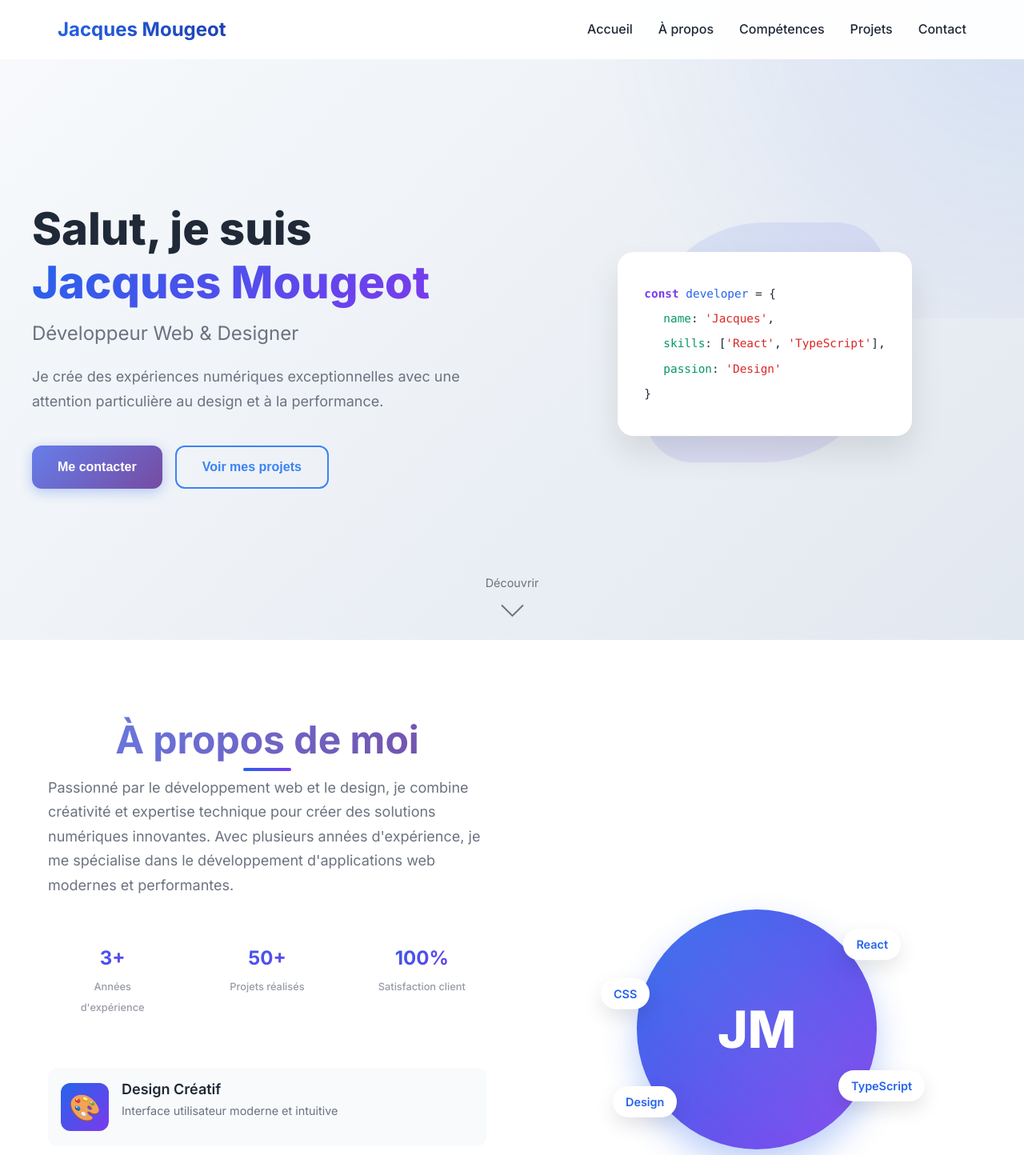
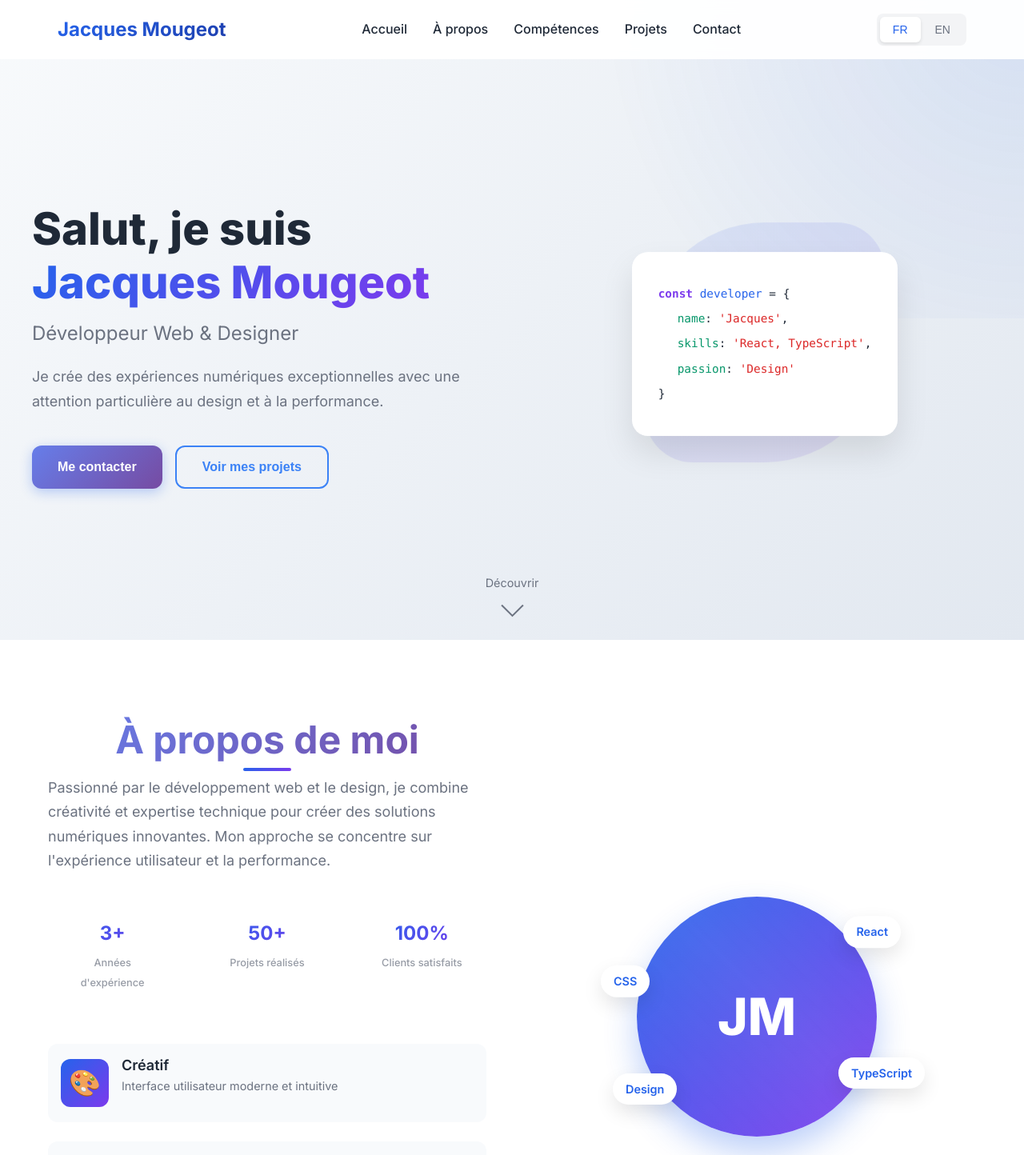
Before and after one commit to jmougeot/Website, a React (Create React App) app: page / in a window 1280 px wide. Shown: the top 1444 px of the page at 80% size. Built offline with nearby package versions, Linux system fonts and the light colour scheme.

Commit message:
changement de langue

```diff
--- a/src/App.tsx
+++ b/src/App.tsx
@@ -1,4 +1,4 @@
-import React from 'react';
+import React, { useState, createContext, useContext } from 'react';
 import Header from './components/Header/Header';
 import Hero from './components/Hero/Hero';
 import About from './components/About/About';
@@ -6,10 +6,33 @@ import Skills from './components/Skills/Skills';
 import Projects from './components/Projects/Projects';
 import Contact from './components/Contact/Contact';
 import Footer from './components/Footer/Footer';
+import { translations } from './translations';
 import './App.css';
 
+type Language = 'fr' | 'en';
+
+interface LanguageContextType {
+  language: Language;
+  setLanguage: (lang: Language) => void;
+  t: typeof translations.fr;
+}
+
+const LanguageContext = createContext<LanguageContextType | undefined>(undefined);
+
+export const useLanguage = () => {
+  const context = useContext(LanguageContext);
+  if (!context) {
+    throw new Error('useLanguage must be used within a LanguageProvider');
+  }
+  return context;
+};
+
 function App() {
+  const [language, setLanguage] = useState<Language>('fr');
+  const t = translations[language];
+
   return (
+    <LanguageContext.Provider value={{ language, setLanguage, t }}>
       <div className="App">
         <Header />
         <main>
@@ -21,6 +44,7 @@ function App() {
         </main>
         <Footer />
       </div>
+    </LanguageContext.Provider>
   );
 }
 
--- a/src/components/About/About.tsx
+++ b/src/components/About/About.tsx
@@ -1,32 +1,32 @@
 import React from 'react';
+import { useLanguage } from '../../App';
 import './About.css';
 
 const About: React.FC = () => {
+  const { t } = useLanguage();
+
   return (
     <section id="about" className="about">
       <div className="container">
         <div className="about-content">
           <div className="about-text">
-            <h2 className="section-title">À propos de moi</h2>
+            <h2 className="section-title">{t.about.title}</h2>
             <p className="about-description">
-              Passionné par le développement web et le design, je combine créativité
-              et expertise technique pour créer des solutions numériques innovantes.
-              Avec plusieurs années d'expérience, je me spécialise dans le développement
-              d'applications web modernes et performantes.
+              {t.about.description}
             </p>
 
             <div className="about-stats">
               <div className="stat-item">
                 <span className="stat-number">3+</span>
-                <span className="stat-label">Années d'expérience</span>
+                <span className="stat-label">{t.about.stats.experience}</span>
               </div>
               <div className="stat-item">
                 <span className="stat-number">50+</span>
-                <span className="stat-label">Projets réalisés</span>
+                <span className="stat-label">{t.about.stats.projects}</span>
               </div>
               <div className="stat-item">
                 <span className="stat-number">100%</span>
-                <span className="stat-label">Satisfaction client</span>
+                <span className="stat-label">{t.about.stats.clients}</span>
               </div>
             </div>
 
@@ -34,21 +34,21 @@ const About: React.FC = () => {
               <div className="quality-item">
                 <div className="quality-icon">🎨</div>
                 <div className="quality-text">
-                  <h4>Design Créatif</h4>
+                  <h4>{t.about.qualities.creative}</h4>
                   <p>Interface utilisateur moderne et intuitive</p>
                 </div>
               </div>
               <div className="quality-item">
                 <div className="quality-icon">⚡</div>
                 <div className="quality-text">
-                  <h4>Performance</h4>
+                  <h4>{t.about.qualities.reliable}</h4>
                   <p>Code optimisé pour une expérience fluide</p>
                 </div>
               </div>
               <div className="quality-item">
                 <div className="quality-icon">📱</div>
                 <div className="quality-text">
-                  <h4>Responsive</h4>
+                  <h4>{t.about.qualities.passionate}</h4>
                   <p>Adaptation parfaite sur tous les appareils</p>
                 </div>
               </div>
--- a/src/components/Footer/Footer.tsx
+++ b/src/components/Footer/Footer.tsx
@@ -1,7 +1,9 @@
 import React from 'react';
+import { useLanguage } from '../../App';
 import './Footer.css';
 
 const Footer: React.FC = () => {
+  const { t } = useLanguage();
   const currentYear = new Date().getFullYear();
 
   const scrollToTop = () => {
@@ -14,34 +16,34 @@ const Footer: React.FC = () => {
         <div className="footer-content">
           <div className="footer-main">
             <div className="footer-brand">
-              <h3>Jacques Mougeot</h3>
-              <p>Développeur Full Stack passionné par la création d'expériences numériques exceptionnelles.</p>
+              <h3>{t.footer.brand.name}</h3>
+              <p>{t.footer.brand.description}</p>
             </div>
 
             <div className="footer-links">
               <div className="footer-section">
-                <h4>Navigation</h4>
+                <h4>{t.footer.navigation.title}</h4>
                 <ul>
-                  <li><a href="#hero">Accueil</a></li>
-                  <li><a href="#about">À propos</a></li>
-                  <li><a href="#skills">Compétences</a></li>
-                  <li><a href="#projects">Projets</a></li>
-                  <li><a href="#contact">Contact</a></li>
+                  <li><a href="#hero">{t.footer.navigation.home}</a></li>
+                  <li><a href="#about">{t.footer.navigation.about}</a></li>
+                  <li><a href="#skills">{t.footer.navigation.skills}</a></li>
+                  <li><a href="#projects">{t.footer.navigation.projects}</a></li>
+                  <li><a href="#contact">{t.footer.navigation.contact}</a></li>
                 </ul>
               </div>
 
               <div className="footer-section">
-                <h4>Projets</h4>
+                <h4>{t.footer.projectsList.title}</h4>
                 <ul>
-                  <li><a href="#projects">Portfolio React</a></li>
-                  <li><a href="#projects">Application E-commerce</a></li>
-                  <li><a href="#projects">Dashboard Analytics</a></li>
-                  <li><a href="#projects">API REST</a></li>
+                  <li><a href="#projects">{t.footer.projectsList.portfolio}</a></li>
+                  <li><a href="#projects">{t.footer.projectsList.ecommerce}</a></li>
+                  <li><a href="#projects">{t.footer.projectsList.dashboard}</a></li>
+                  <li><a href="#projects">{t.footer.projectsList.api}</a></li>
                 </ul>
               </div>
 
               <div className="footer-section">
-                <h4>Technologies</h4>
+                <h4>{t.footer.technologies.title}</h4>
                 <ul>
                   <li>React & TypeScript</li>
                   <li>Node.js & Express</li>
@@ -51,7 +53,7 @@ const Footer: React.FC = () => {
               </div>
 
               <div className="footer-section">
-                <h4>Contact</h4>
+                <h4>{t.footer.contactInfo.title}</h4>
                 <ul>
                   <li>📧 jacques.mougeot@centrale-med.fr</li>
                   <li>📱 +33 6 12 34 56 78</li>
@@ -63,7 +65,7 @@ const Footer: React.FC = () => {
           </div>
 
           <div className="footer-social">
-            <h4>Suivez-moi</h4>
+            <h4>{t.footer.social.title}</h4>
             <div className="social-icons">
               <a href="https://www.linkedin.com/in/jacquesmougeot/" className="social-icon linkedin" aria-label="LinkedIn">
                 <span>💼</span>
--- a/src/components/Header/Header.css
+++ b/src/components/Header/Header.css
@@ -67,6 +67,41 @@
   width: 100%;
 }
 
+.header-actions {
+  display: flex;
+  align-items: center;
+}
+
+.language-switcher {
+  display: flex;
+  background: #f3f4f6;
+  border-radius: 8px;
+  padding: 4px;
+  gap: 2px;
+}
+
+.lang-btn {
+  background: none;
+  border: none;
+  padding: 0.5rem 1rem;
+  border-radius: 6px;
+  font-weight: 500;
+  cursor: pointer;
+  transition: all 0.3s ease;
+  color: #6b7280;
+  font-size: 0.875rem;
+}
+
+.lang-btn:hover {
+  color: #2563eb;
+}
+
+.lang-btn.active {
+  background: #ffffff;
+  color: #2563eb;
+  box-shadow: 0 2px 4px rgba(0, 0, 0, 0.1);
+}
+
 .mobile-menu-btn {
   display: none;
   flex-direction: column;
@@ -98,8 +133,23 @@
 }
 
 @media (max-width: 768px) {
+  .header .container {
+    flex-wrap: wrap;
+  }
+
+  .header-actions {
+    order: 2;
+    margin-left: auto;
+    margin-right: 1rem;
+  }
+
   .mobile-menu-btn {
     display: flex;
+    order: 3;
+  }
+
+  .language-switcher {
+    transform: scale(0.9);
   }
 
   .nav {
--- a/src/components/Header/Header.tsx
+++ b/src/components/Header/Header.tsx
@@ -1,9 +1,11 @@
 import React, { useState, useEffect } from 'react';
+import { useLanguage } from '../../App';
 import './Header.css';
 
 const Header: React.FC = () => {
   const [isScrolled, setIsScrolled] = useState(false);
   const [isMobileMenuOpen, setIsMobileMenuOpen] = useState(false);
+  const { language, setLanguage, t } = useLanguage();
 
   useEffect(() => {
     const handleScroll = () => {
@@ -29,12 +31,29 @@ const Header: React.FC = () => {
         </div>
 
         <nav className={`nav ${isMobileMenuOpen ? 'nav-open' : ''}`}>
-          <a href="#hero" onClick={() => scrollToSection('hero')}>Accueil</a>
-          <a href="#about" onClick={() => scrollToSection('about')}>À propos</a>
-          <a href="#skills" onClick={() => scrollToSection('skills')}>Compétences</a>
-          <a href="#projects" onClick={() => scrollToSection('projects')}>Projets</a>
-          <a href="#contact" onClick={() => scrollToSection('contact')}>Contact</a>
+          <a href="#hero" onClick={() => scrollToSection('hero')}>{t.nav.home}</a>
+          <a href="#about" onClick={() => scrollToSection('about')}>{t.nav.about}</a>
+          <a href="#skills" onClick={() => scrollToSection('skills')}>{t.nav.skills}</a>
+          <a href="#projects" onClick={() => scrollToSection('projects')}>{t.nav.projects}</a>
+          <a href="#contact" onClick={() => scrollToSection('contact')}>{t.nav.contact}</a>
         </nav>
+
+        <div className="header-actions">
+          <div className="language-switcher">
+            <button
+              className={`lang-btn ${language === 'fr' ? 'active' : ''}`}
+              onClick={() => setLanguage('fr')}
+            >
+              FR
+            </button>
+            <button
+              className={`lang-btn ${language === 'en' ? 'active' : ''}`}
+              onClick={() => setLanguage('en')}
+            >
+              EN
+            </button>
+          </div>
+        </div>
 
         <button
           className={`mobile-menu-btn ${isMobileMenuOpen ? 'active' : ''}`}
--- a/src/components/Hero/Hero.tsx
+++ b/src/components/Hero/Hero.tsx
@@ -1,7 +1,9 @@
 import React from 'react';
+import { useLanguage } from '../../App';
 import './Hero.css';
 
 const Hero: React.FC = () => {
+  const { t } = useLanguage();
   const scrollToContact = () => {
     const element = document.getElementById('contact');
     if (element) {
@@ -21,19 +23,18 @@ const Hero: React.FC = () => {
       <div className="hero-content">
         <div className="hero-text fade-in-up">
           <h1>
-            Salut, je suis <span className="highlight">Jacques Mougeot</span>
+            {t.hero.greeting} <span className="highlight">{t.hero.name}</span>
           </h1>
-          <h2>Développeur Web & Designer</h2>
+          <h2>{t.hero.title}</h2>
           <p>
-            Je crée des expériences numériques exceptionnelles avec une attention
-            particulière au design et à la performance.
+            {t.hero.description}
           </p>
           <div className="hero-buttons">
             <button className="btn-primary" onClick={scrollToContact}>
-              Me contacter
+              {t.hero.contactButton}
             </button>
             <button className="btn-secondary" onClick={scrollToProjects}>
-              Voir mes projets
+              {t.hero.projectsButton}
             </button>
           </div>
         </div>
@@ -47,13 +48,13 @@ const Hero: React.FC = () => {
                   <span className="keyword">const</span> <span className="variable">developer</span> = {'{'}
                 </div>
                 <div className="code-line indent">
-                  <span className="property">name</span>: <span className="string">'Jacques'</span>,
+                  <span className="property">name</span>: <span className="string">'{t.hero.codeSnippet.name}'</span>,
                 </div>
                 <div className="code-line indent">
-                  <span className="property">skills</span>: [<span className="string">'React'</span>, <span className="string">'TypeScript'</span>],
+                  <span className="property">skills</span>: <span className="string">'{t.hero.codeSnippet.skills}'</span>,
                 </div>
                 <div className="code-line indent">
-                  <span className="property">passion</span>: <span className="string">'Design'</span>
+                  <span className="property">passion</span>: <span className="string">'{t.hero.codeSnippet.passion}'</span>
                 </div>
                 <div className="code-line">{'}'}</div>
               </div>
--- a/src/components/Projects/Projects.tsx
+++ b/src/components/Projects/Projects.tsx
@@ -1,39 +1,38 @@
 import React from 'react';
+import { useLanguage } from '../../App';
 import './Projects.css';
-import { translations } from '../../translations';
 
 const Projects: React.FC = () => {
-  // Utilisation des traductions françaises (peut être étendu pour le multi-langue plus tard)
-  const t = translations.fr.projects;
+  const { t } = useLanguage();
 
   const projectsData = [
     {
       id: 1,
-      title: t.projectData.cashRegister.title,
-      description: t.projectData.cashRegister.description,
+      title: t.projects.projectData.cashRegister.title,
+      description: t.projects.projectData.cashRegister.description,
       image: "🍽️",
       technologies: ["React Native", "TypeScript", "Firebase", "Node.js"],
-      features: t.projectData.cashRegister.features,
+      features: t.projects.projectData.cashRegister.features,
       status: "Terminé",
       link: "https://github.com/jmougeot/Projet_innovation"
     },
     {
       id: 2,
-      title: t.projectData.portfolioPWA.title,
-      description: t.projectData.portfolioPWA.description,
+      title: t.projects.projectData.portfolioPWA.title,
+      description: t.projects.projectData.portfolioPWA.description,
       image: "💻",
       technologies: ["React", "TypeScript", "CSS3", "PWA"],
-      features: t.projectData.portfolioPWA.features,
+      features: t.projects.projectData.portfolioPWA.features,
       status: "Terminé",
       link: "https://jacquesmougeot.fr"
     },
     {
       id: 3,
-      title: t.projectData.photogrammetry.title,
-      description: t.projectData.photogrammetry.description,
+      title: t.projects.projectData.photogrammetry.title,
+      description: t.projects.projectData.photogrammetry.description,
       image: "📐",
       technologies: ["Python", "OpenCV", "NumPy", "Matplotlib", "RANSAC"],
-      features: t.projectData.photogrammetry.features,
+      features: t.projects.projectData.photogrammetry.features,
       status: "Terminé",
       link: "https://github.com/jmougeot/MAP"
     }
@@ -51,9 +50,9 @@ const Projects: React.FC = () => {
   return (
     <section id="projects" className="projects">
       <div className="container">
-        <h2 className="section-title">{t.title}</h2>
+        <h2 className="section-title">{t.projects.title}</h2>
         <p className="section-subtitle">
-          {t.subtitle}
+          {t.projects.subtitle}
         </p>
 
         <div className="projects-grid">
@@ -77,9 +76,9 @@ const Projects: React.FC = () => {
                 </div>
 
                 <div className="project-features">
-                  <h4>{t.labels.keyFeatures}</h4>
+                  <h4>{t.projects.labels.keyFeatures}</h4>
                   <ul>
-                    {project.features.map((feature, index) => (
+                    {project.features.map((feature: string, index: number) => (
                       <li key={index}>{feature}</li>
                     ))}
                   </ul>
@@ -88,7 +87,7 @@ const Projects: React.FC = () => {
 
               <div className="project-footer">
                 <a href={project.link} className="project-link">
-                  {t.labels.viewProject}
+                  {t.projects.labels.viewProject}
                   <span className="link-arrow">→</span>
                 </a>
               </div>
@@ -98,15 +97,15 @@ const Projects: React.FC = () => {
 
         <div className="projects-cta">
           <div className="cta-content">
-            <h3>{t.cta.title}</h3>
+            <h3>{t.projects.cta.title}</h3>
             <p>
-              {t.cta.description}
+              {t.projects.cta.description}
             </p>
             <button className="cta-button" onClick={() => {
               const element = document.getElementById('contact');
               if (element) element.scrollIntoView({ behavior: 'smooth' });
             }}>
-              {t.cta.button}
+              {t.projects.cta.button}
             </button>
           </div>
         </div>
--- a/src/components/Skills/Skills.tsx
+++ b/src/components/Skills/Skills.tsx
@@ -1,10 +1,12 @@
 import React from 'react';
+import { useLanguage } from '../../App';
 import './Skills.css';
 
 const Skills: React.FC = () => {
+  const { t } = useLanguage();
   const skillsData = [
     {
-      category: "Frontend",
+      category: t.skills.categories.frontend,
       skills: [
         { name: "React", level: 90, icon: "⚛️" },
         { name: "TypeScript", level: 85, icon: "📘" },
@@ -15,7 +17,7 @@ const Skills: React.FC = () => {
       ]
     },
     {
-      category: "Backend",
+      category: t.skills.categories.backend,
       skills: [
         { name: "Node.js", level: 80, icon: "🟢" },
         { name: "Python", level: 75, icon: "🐍" },
@@ -26,7 +28,7 @@ const Skills: React.FC = () => {
       ]
     },
     {
-      category: "Outils",
+      category: t.skills.categories.tools,
       skills: [
         { name: "Git", level: 88, icon: "🔄" },
         { name: "VS Code", level: 95, icon: "💙" },
@@ -41,9 +43,9 @@ const Skills: React.FC = () => {
   return (
     <section id="skills" className="skills">
       <div className="container">
-        <h2 className="section-title">Mes Compétences</h2>
+        <h2 className="section-title">{t.skills.title}</h2>
         <p className="section-subtitle">
-          Technologies et outils que je maîtrise pour créer des solutions complètes
+          {t.skills.subtitle}
         </p>
 
         <div className="skills-grid">
```
Also changed, not shown: src/components/Contact/Contact.tsx (+18 -16 lines). Lines whose indentation alone changed are shown as unchanged.
